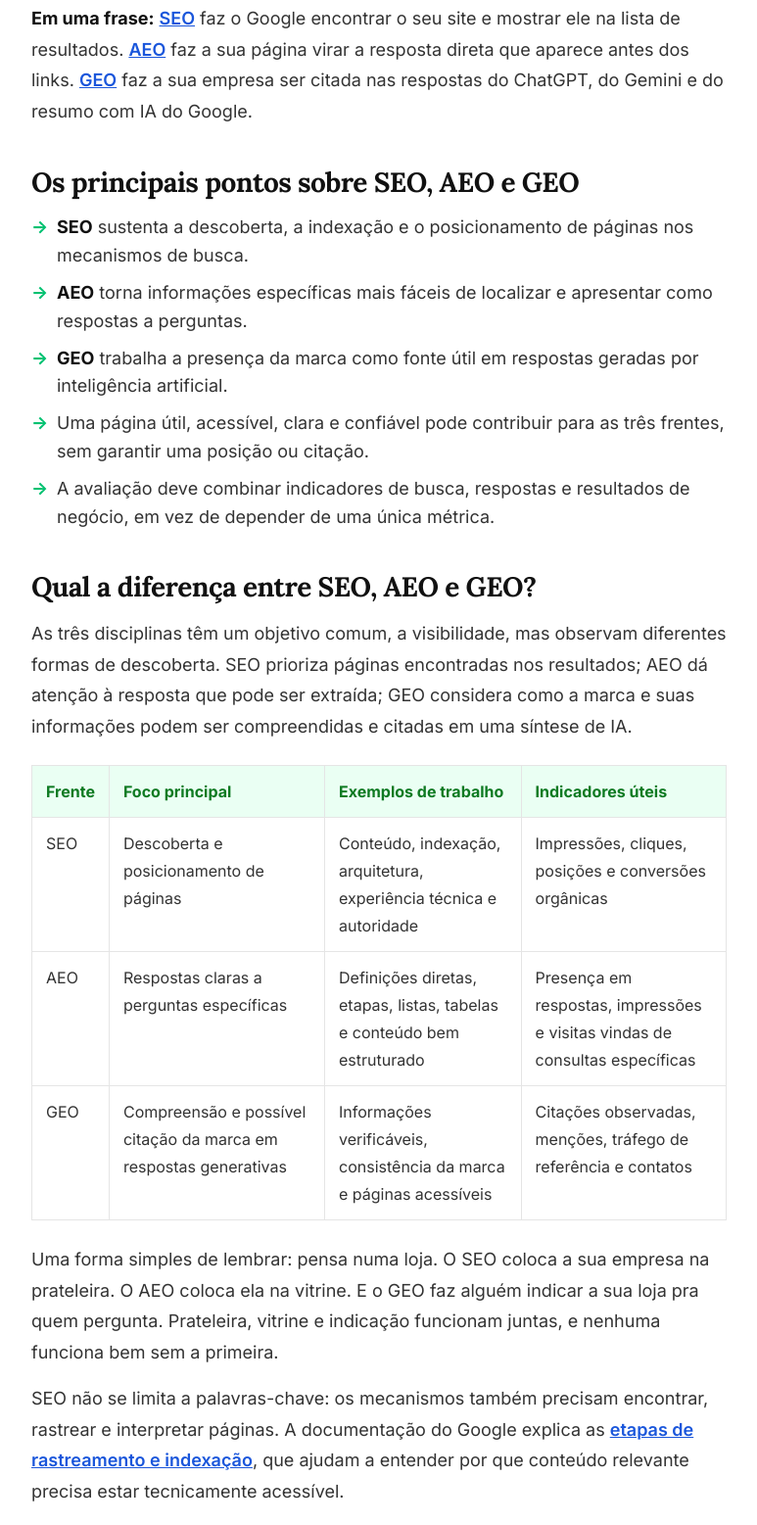
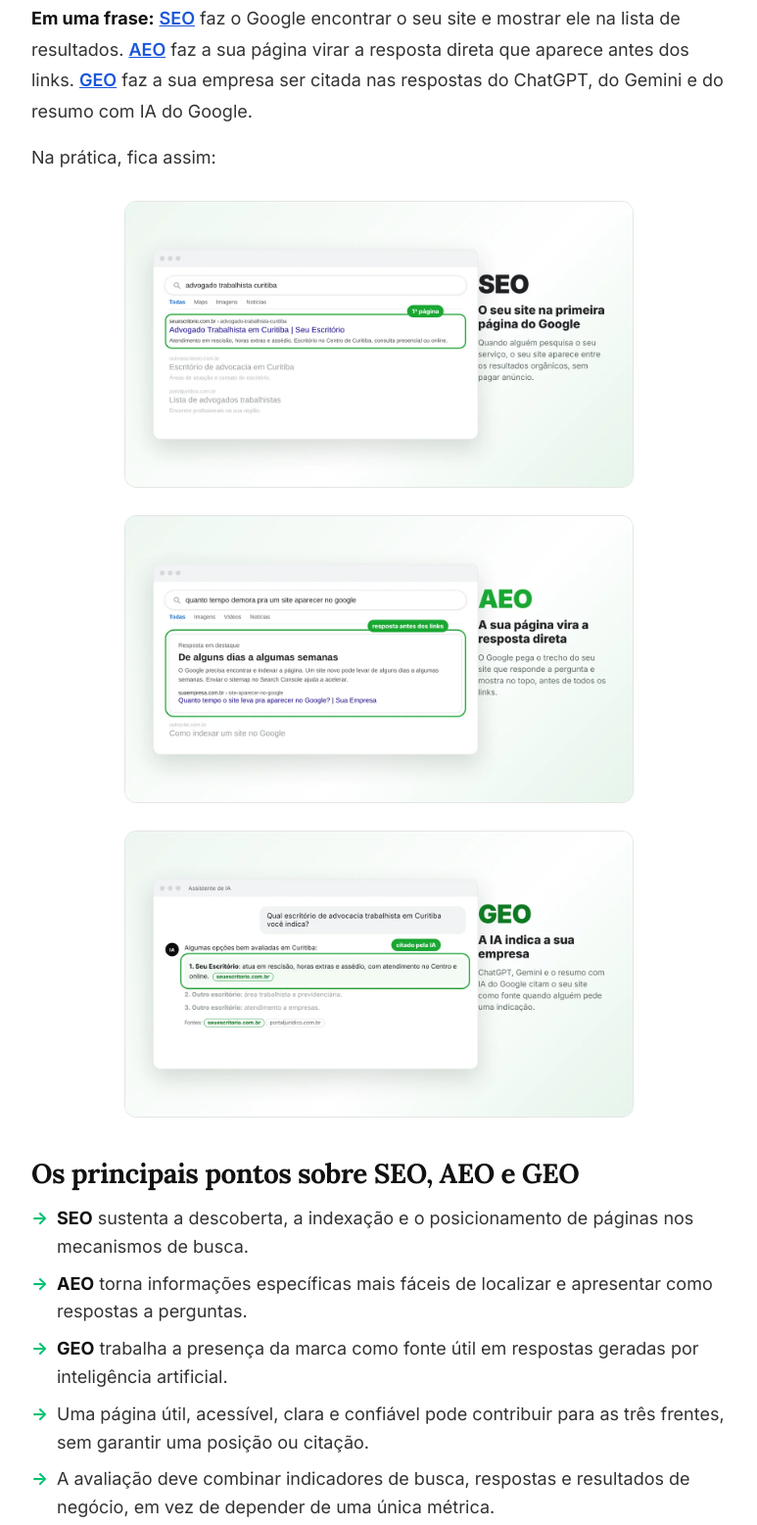
Before and after one commit to joaoandrepaes/Atlas-digital, a plain HTML site: page aeo-geo-e-seo-entenda-as-diferencas-e-como-combinar.html in a window 1280 px wide. Shown: the part 1154-2711 px from the top of the page at 98% size, without its empty margins (380-1153 px from the left). Drawn offline with Linux system fonts and the light colour scheme.

Commit message:
Post SEO, AEO e GEO: imagens com exemplo real de cada um (1ª página, resposta em destaque, IA citando)
Co-Authored-By: Claude Opus 5.5 <noreply@anthropic.com>
Claude-Session: https://claude.ai/code/session_01E5bbpB8g1yfVkVrZCFqPG4

```diff
--- a/aeo-geo-e-seo-entenda-as-diferencas-e-como-combinar.html
+++ b/aeo-geo-e-seo-entenda-as-diferencas-e-como-combinar.html
@@ -797,6 +797,10 @@ body{overflow-x:clip;}
 <p>A <strong>diferença entre SEO, AEO e GEO</strong> está em onde cada um faz a empresa aparecer. Os três ajudam uma empresa a ser encontrada em diferentes experiências de busca. Para negócios que querem atrair clientes pelo Google, por respostas diretas e por ferramentas de inteligência artificial, a melhor estratégia combina os três, com prioridades definidas pelo público e pelos objetivos comerciais.</p>
 <p>Na prática, SEO fortalece a presença nas páginas de resultados; AEO organiza o conteúdo para responder perguntas; e GEO amplia a clareza e a autoridade da marca para que sistemas generativos possam considerá-la em respostas. Essas frentes se sobrepõem, mas cada uma pede atenção a sinais e resultados diferentes.</p>
 <p><strong>Em uma frase:</strong> <a href="o-que-e-seo">SEO</a> faz o Google encontrar o seu site e mostrar ele na lista de resultados. <a href="o-que-e-aeo">AEO</a> faz a sua página virar a resposta direta que aparece antes dos links. <a href="o-que-e-geo">GEO</a> faz a sua empresa ser citada nas respostas do ChatGPT, do Gemini e do resumo com IA do Google.</p>
+<p>Na prática, fica assim:</p>
+<img class="art-img" src="images/exemplo-seo-primeira-pagina-google.webp" width="1280" height="720" alt="Exemplo de SEO: site de escritório na primeira página do Google para advogado trabalhista em Curitiba" title="Exemplo de SEO: site de escritório na primeira página do Google para advogado trabalhista em Curitiba" loading="lazy" decoding="async">
+<img class="art-img" src="images/exemplo-aeo-resposta-em-destaque.webp" width="1280" height="720" alt="Exemplo de AEO: página do site aparecendo como resposta em destaque no topo do Google" title="Exemplo de AEO: página do site aparecendo como resposta em destaque no topo do Google" loading="lazy" decoding="async">
+<img class="art-img" src="images/exemplo-geo-ia-cita-empresa.webp" width="1280" height="720" alt="Exemplo de GEO: assistente de IA indicando a empresa e citando o site como fonte" title="Exemplo de GEO: assistente de IA indicando a empresa e citando o site como fonte" loading="lazy" decoding="async">
 <h2 id="os-principais-pontos-sobre-seo-aeo-e-geo">Os principais pontos sobre SEO, AEO e GEO</h2>
 <ul>
 <li><strong>SEO</strong> sustenta a descoberta, a indexação e o posicionamento de páginas nos mecanismos de busca.</li>
@@ -816,7 +820,7 @@ body{overflow-x:clip;}
 <p>Uma forma simples de lembrar: pensa numa loja. O SEO coloca a sua empresa na prateleira. O AEO coloca ela na vitrine. E o GEO faz alguém indicar a sua loja pra quem pergunta. Prateleira, vitrine e indicação funcionam juntas, e nenhuma funciona bem sem a primeira.</p>
 <p>SEO não se limita a palavras-chave: os mecanismos também precisam encontrar, rastrear e interpretar páginas. A documentação do Google explica as <a href="https://developers.google.com/search/docs/fundamentals/how-search-works" target="_blank" rel="noopener">etapas de rastreamento e indexação</a>, que ajudam a entender por que conteúdo relevante precisa estar tecnicamente acessível.</p>
 <p>AEO e GEO não substituem essa base. São maneiras práticas de organizar o trabalho para diferentes tipos de consulta e resposta, e não garantias de que uma plataforma selecionará determinada página.</p>
-<img class="art-img" src="images/onde-aparece-seo-aeo-geo.webp" width="1280" height="720" alt="Diferença entre SEO, AEO e GEO: lista de resultados, resposta direta do Google e resposta da IA citando o site" title="Diferença entre SEO, AEO e GEO: lista de resultados, resposta direta do Google e resposta da IA citando o site" loading="lazy" decoding="async">
+
 <h2 id="seo-aeo-e-geo-sao-estrategias-separadas">SEO, AEO e GEO são estratégias separadas?</h2>
 <p>Não precisam ser tratadas como projetos isolados. A mesma página pode atrair tráfego orgânico, responder uma dúvida com clareza e oferecer informações que sistemas generativos consigam interpretar. A diferença está no planejamento, na forma de apresentar o conteúdo e no modo de avaliar o resultado.</p>
 <p>Por exemplo, uma empresa de contabilidade pode criar uma página completa sobre abertura de empresa. A base de SEO inclui uma página rastreável, conteúdo alinhado à intenção de busca e organização técnica adequada. A camada de AEO responde objetivamente perguntas como "quais documentos são necessários?" e separa as etapas do processo.</p>
```
Also changed, not shown: images/exemplo-aeo-resposta-em-destaque.webp (added), images/exemplo-geo-ia-cita-empresa.webp (added), images/exemplo-seo-primeira-pagina-google.webp (added).
